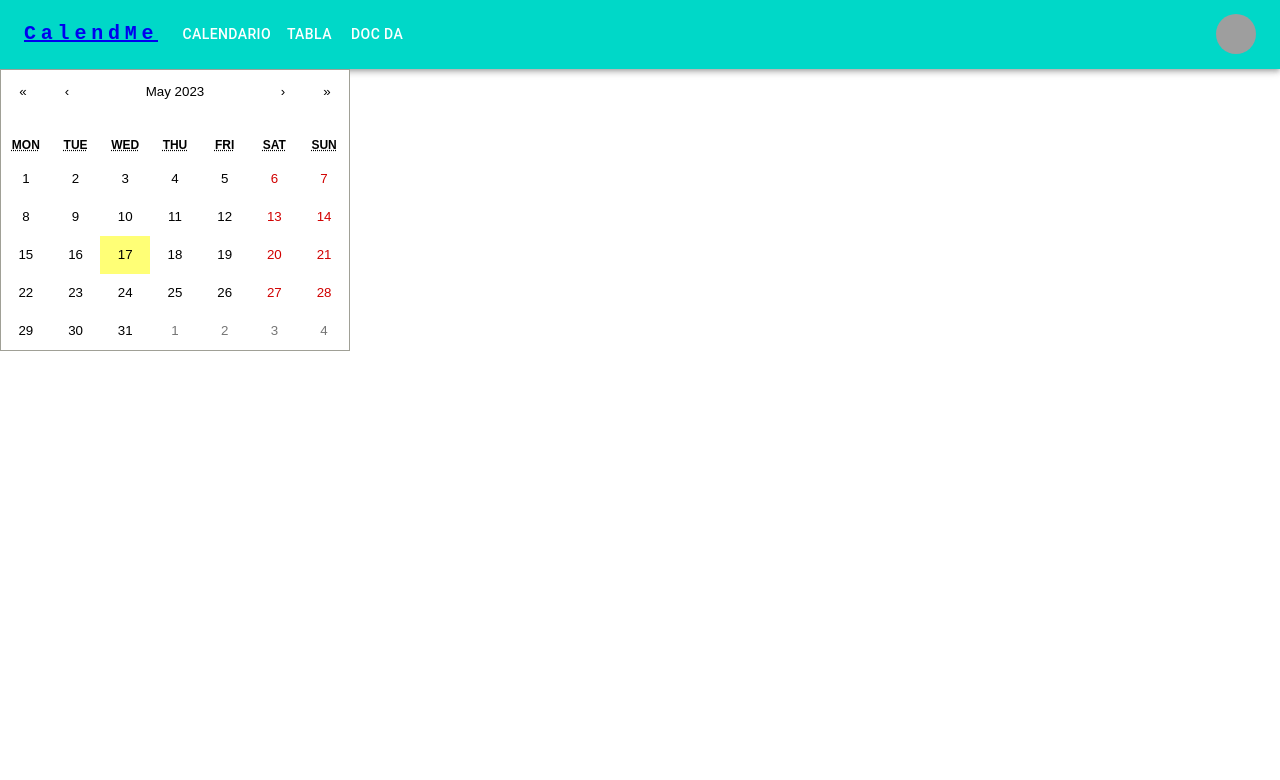
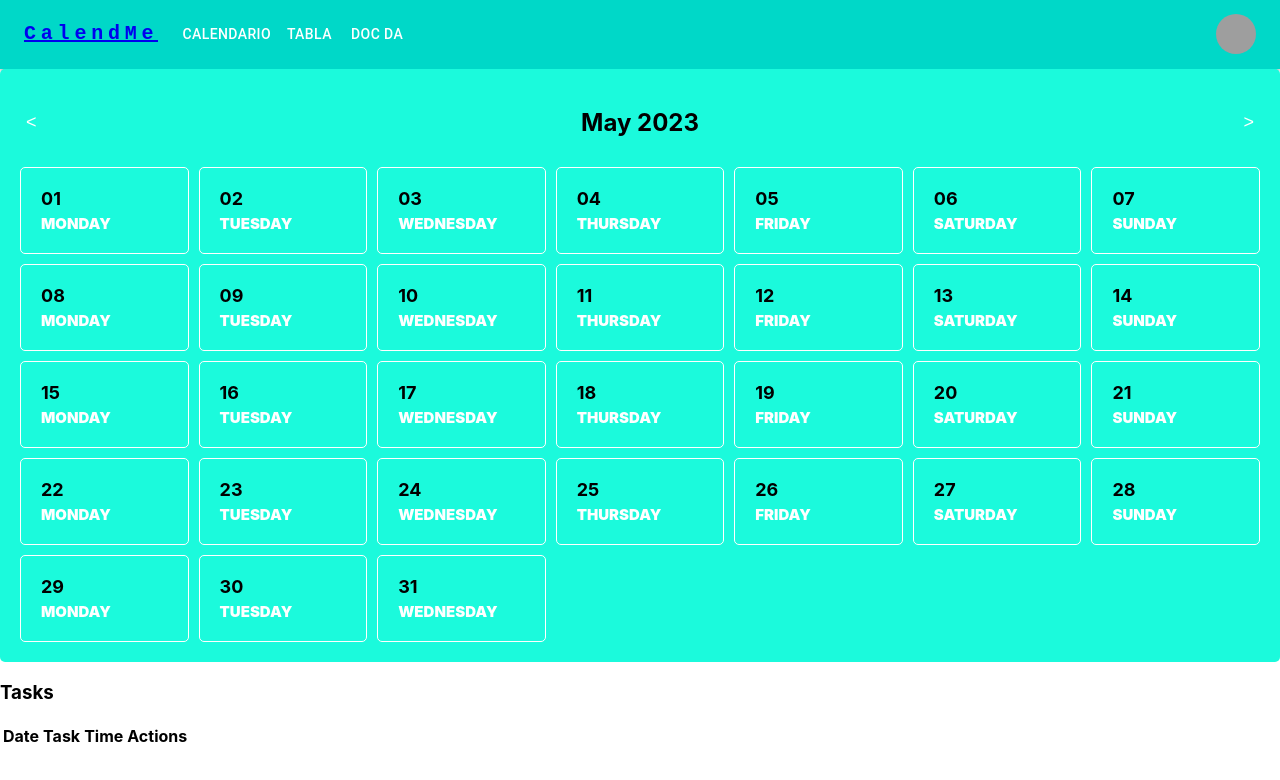
Before and after one commit to agustingar/calendag, a React (Create React App) app: page /calendario in a window 1280 px wide. Shown: the top 780 px of the page. Built offline with nearby package versions, Linux system fonts and the light colour scheme; grey boxes are pictures that could not be loaded.

Commit message:
second part

```diff
--- a/package.json
+++ b/package.json
@@ -12,6 +12,7 @@
     "@testing-library/jest-dom": "^5.16.5",
     "@testing-library/react": "^13.4.0",
     "@testing-library/user-event": "^13.5.0",
+    "date-fns": "^2.30.0",
     "dayjs": "^1.11.7",
     "react": "^18.2.0",
     "react-calendar": "^4.2.1",
--- a/public/index.html
+++ b/public/index.html
@@ -1,5 +1,5 @@
 <!DOCTYPE html>
-<html lang="en">
+<html lang="es">
   <head>
     <meta charset="utf-8" />
     <link rel="icon" href="%PUBLIC_URL%/favicon.ico" />
--- a/src/App.js
+++ b/src/App.js
@@ -1,4 +1,3 @@
-'use client'
 import React from 'react';
 import ResponsiveAppBar from './components/Header/header';
 import { BrowserRouter as Router, Route, Routes } from 'react-router-dom';
--- /dev/null
+++ b/src/assets/calendar.css
@@ -0,0 +1,118 @@
+.calendar {
+  width: 1200px;
+  margin: 0 auto;
+  background-color: #1bfadc;
+  padding: 20px;
+  border-radius: 5px;
+}
+
+.calendar-header {
+  display: flex;
+  align-items: center;
+  justify-content: space-between;
+  margin-bottom: 10px;
+}
+
+.calendar-header button {
+  background: none;
+  border: none;
+  cursor: pointer;
+  font-size: 18px;
+  color: #ffffff;
+}
+
+.calendar-grid {
+  display: grid;
+  grid-template-columns: repeat(7, 1fr);
+  gap: 10px;
+}
+
+.calendar-grid > div {
+  cursor: pointer;
+  border: 1px solid #ffffff;
+  padding: 20px;
+  border-radius: 5px;
+}
+
+.day-number {
+  font-weight: bold;
+  font-size: 18px;
+  margin-bottom: 5px;
+}
+
+.day-text {
+  font-size: 15px;
+  text-transform: uppercase;
+  color: #ffffff;
+  font-weight: 900;
+}
+
+.task {
+  margin-top: 5px;
+  padding: 5px;
+  background-color: #fff;
+  border: 1px solid #ccc;
+  border-radius: 5px;
+  font-size: 14px;
+  cursor: pointer;
+}
+
+.task.completed {
+  text-decoration: line-through;
+}
+
+.modal {
+  position: fixed;
+  top: 0;
+  left: 0;
+  width: 100%;
+  height: 100%;
+  background-color: rgba(0, 0, 0, 0.5);
+  display: flex;
+  align-items: center;
+  justify-content: center;
+}
+
+.modal-content {
+  background-color: #fff;
+  padding: 20px;
+  border-radius: 5px;
+  max-width: 400px;
+  width: 100%;
+}
+
+.modal-content h2 {
+  margin-top: 0;
+}
+
+.modal-content input {
+  width: 100%;
+  margin-bottom: 10px;
+  padding: 5px;
+  border: 1px solid #ccc;
+  border-radius: 5px;
+}
+
+.modal-content button {
+  background-color: #333;
+  color: #fff;
+  border: none;
+  padding: 10px 15px;
+  border-radius: 5px;
+  cursor: pointer;
+}
+
+.modal-content .close {
+  position: absolute;
+  top: 10px;
+  right: 10px;
+  font-size: 24px;
+  cursor: pointer;
+  color: #aaa;
+}
+
+@media (min-width: 768px) {
+  .calendar {
+    width: auto;
+  }
+}
--- /dev/null
+++ b/src/assets/styles.css
@@ -0,0 +1,11 @@
+/* TYPOS */
+@import url('https://fonts.googleapis.com/css2?family=Inter:wght@100;400;700&display=swap');
+
+/* font-family: 'Inter', sans-serif; */
+
+/* COMMON */
+@import "./calendar.css";
+
+
+/* MODAL
+@import "./modal.css";*/
--- a/src/components/Calendario/Modal.js
+++ /dev/null
@@ -1,28 +0,0 @@
-import React from 'react';
-
-const Modal = ({
-    selectedDate,
-    task,
-    time,
-    closeModal,
-    handleTaskChange,
-    handleTimeChange,
-    saveTask,
-}) => {
-    return (
-        <div className="modal">
-            <div className="modal-content">
-                <h2>Agregar tarea</h2>
-                <p>Fecha seleccionada: {selectedDate}</p>
-                <label>Tarea:</label>
-                <input type="text" value={task} onChange={handleTaskChange} />
-                <label>Hora:</label>
-                <input type="text" value={time} onChange={handleTimeChange} />
-                <button onClick={saveTask}>Guardar</button>
-                <button onClick={closeModal}>Cancelar</button>
-            </div>
-        </div>
-    );
-};
-
-export default Modal;
--- a/src/components/Calendario/calendario.js
+++ b/src/components/Calendario/calendario.js
@@ -1,54 +1,194 @@
 import React, { useState } from 'react';
-import Calendar from 'react-calendar';
-import 'react-calendar/dist/Calendar.css';
-import Modal from './Modal';
+import { format, startOfMonth, endOfMonth, eachDayOfInterval, addMonths, subMonths } from 'date-fns';
+import '../../assets/styles.css';
 
 const Calendario = () => {
-  const [selectedDate, setSelectedDate] = useState(null);
+  const [selectedDay, setSelectedDay] = useState(null);
   const [modalOpen, setModalOpen] = useState(false);
   const [task, setTask] = useState('');
   const [time, setTime] = useState('');
+  const [currentDate, setCurrentDate] = useState(new Date());
+  const [tasksByDay, setTasksByDay] = useState({});
 
-  const openModal = (date) => {
-    setSelectedDate(date);
+  const startDate = startOfMonth(currentDate);
+  const endDate = endOfMonth(currentDate);
+
+  const calendarDays = eachDayOfInterval({ start: startDate, end: endDate });
+
+  const handleDayClick = (day) => {
+    setSelectedDay(day);
     setModalOpen(true);
   };
 
-  const closeModal = () => {
+  const handleModalClose = () => {
     setModalOpen(false);
-    setSelectedDate(null);
+    setSelectedDay(null);
     setTask('');
     setTime('');
   };
 
-  const handleTaskChange = (event) => {
-    setTask(event.target.value);
+  const handleTaskChange = (e) => {
+    setTask(e.target.value);
   };
 
-  const handleTimeChange = (event) => {
-    setTime(event.target.value);
+  const handleTimeChange = (e) => {
+    setTime(e.target.value);
   };
 
-  const saveTask = () => {
-    console.log(`Fecha: ${selectedDate}, Tarea: ${task}, Hora: ${time}`);
-    closeModal();
+  const handleSave = () => {
+    if (!task.trim() || !time.trim()) {
+      alert('Please enter a task and time.');
+      return;
+    }
+
+    const formattedDate = format(selectedDay, 'dd/MM/yyyy');
+    const existingTasks = tasksByDay[formattedDate] || [];
+
+    const updatedTasks = [...existingTasks, { task, time, completed: false }];
+    const updatedTasksByDay = {
+      ...tasksByDay,
+      [formattedDate]: updatedTasks
+    };
+    setTasksByDay(updatedTasksByDay);
+
+    handleModalClose();
+  };
+
+  const handleEditTask = (day, index) => {
+    const formattedDate = format(day, 'dd/MM/yyyy');
+    const tasks = tasksByDay[formattedDate];
+
+    if (tasks) {
+      const taskObj = tasks[index];
+      setSelectedDay(day);
+      setTask(taskObj.task);
+      setTime(taskObj.time);
+      setModalOpen(true);
+    }
+  };
+
+  const handleDeleteTask = (day, index) => {
+    const formattedDate = format(day, 'dd/MM/yyyy');
+    const tasks = tasksByDay[formattedDate];
+
+    if (tasks) {
+      const updatedTasks = tasks.filter((taskObj, taskIndex) => taskIndex !== index);
+      const updatedTasksByDay = {
+        ...tasksByDay,
+        [formattedDate]: updatedTasks.length > 0 ? updatedTasks : null
+      };
+      setTasksByDay(updatedTasksByDay);
+    }
+  };
+
+  const handleCompleteTask = (day, index) => {
+    const formattedDate = format(day, 'dd/MM/yyyy');
+    const tasks = tasksByDay[formattedDate];
+
+    if (tasks) {
+      const updatedTasks = tasks.map((taskObj, taskIndex) => {
+        if (taskIndex === index) {
+          return {
+            ...taskObj,
+            completed: !taskObj.completed
+          };
+        }
+        return taskObj;
+      });
+
+      const updatedTasksByDay = {
+        ...tasksByDay,
+        [formattedDate]: updatedTasks.filter((taskObj) => !taskObj.completed)
+      };
+      setTasksByDay(updatedTasksByDay);
+    }
+  };
+
+  const handlePrevMonth = () => {
+    setCurrentDate((prevDate) => subMonths(prevDate, 1));
+  };
+
+  const handleNextMonth = () => {
+    setCurrentDate((prevDate) => addMonths(prevDate, 1));
   };
 
   return (
     <div>
-      <Calendar onClickDay={openModal} />
+      <div className="calendar">
+        <div className="calendar-header">
+          <button onClick={handlePrevMonth}>&lt;</button>
+          <h2>{format(currentDate, 'MMMM yyyy')}</h2>
+          <button onClick={handleNextMonth}>&gt;</button>
+        </div>
+        <div className="calendar-grid">
+          {calendarDays.map((day) => (
+            <div key={day} onClick={() => handleDayClick(day)}>
+              <div className="day-number">{format(day, 'dd')}</div>
+              <div className="day-text">
+                {format(day, 'EEEE')}
 
+              </div>
+              {tasksByDay[format(day, 'dd/MM/yyyy')] &&
+                tasksByDay[format(day, 'dd/MM/yyyy')].map((task, index) => (
+                  <div
+                    key={`${format(day, 'dd/MM/yyyy')}-${index}`}
+                    className={`task ${task.completed ? 'completed' : ''}`}
+                    onClick={(e) => {
+                      e.stopPropagation();
+                      handleCompleteTask(day, index);
+                    }}
+                  >
+                    {task.task}
+                  </div>
+                ))}
+            </div>
+          ))}
+        </div>
+      </div>
       {modalOpen && (
-        <Modal
-          selectedDate={selectedDate ? selectedDate.toString() : ''}
-          task={task}
-          time={time}
-          closeModal={closeModal}
-          handleTaskChange={handleTaskChange}
-          handleTimeChange={handleTimeChange}
-          saveTask={saveTask}
-        />
+        <div className="modal">
+          <div className="modal-content">
+            <span className="close" onClick={handleModalClose}>
+              &times;
+            </span>
+            <h2>{format(selectedDay, 'EEEE, dd MMMM yyyy')}</h2>
+            <input type="text" value={task} onChange={handleTaskChange} placeholder="Task" />
+            <input type="time" value={time} onChange={handleTimeChange} placeholder="Time" />
+            <button onClick={handleSave}>Save</button>
+          </div>
+        </div>
       )}
+      <div className="task-table">
+        <h3>Tasks</h3>
+        <table>
+          <thead>
+            <tr>
+              <th>Date</th>
+              <th>Task</th>
+              <th>Time</th>
+              <th>Actions</th>
+            </tr>
+          </thead>
+          <tbody>
+            {Object.entries(tasksByDay).map(([date, tasks]) =>
+              tasks &&
+              tasks.map((task, index) => (
+                <tr key={`${date}-${index}`}>
+                  <td>{format(new Date(date), 'EEEE, dd MMMM yyyy')}</td>
+                  <td>{task.task}</td>
+                  <td>{task.time}</td>
+                  <td>
+                    <button onClick={() => handleEditTask(new Date(date), index)}>Edit</button>
+                    <button onClick={() => handleCompleteTask(new Date(date), index)}>
+                      {task.completed ? 'Completed' : 'Check'}
+                    </button>
+                  </td>
+                </tr>
+              ))
+            )}
+          </tbody>
+        </table>
+      </div>
     </div>
   );
 };
--- a/src/components/Doc/doc.js
+++ b/src/components/Doc/doc.js
@@ -1,4 +1,4 @@
-import React, { useState, useEffect } from 'react';
+import React, { useState } from 'react';
 import { Document, Page, pdfjs } from 'react-pdf';
 import pdfFile from './Los-derechos-asertivos.pdf';
 
```
Also changed, not shown: 1 other file (tests, documents, lock files or other folders).
